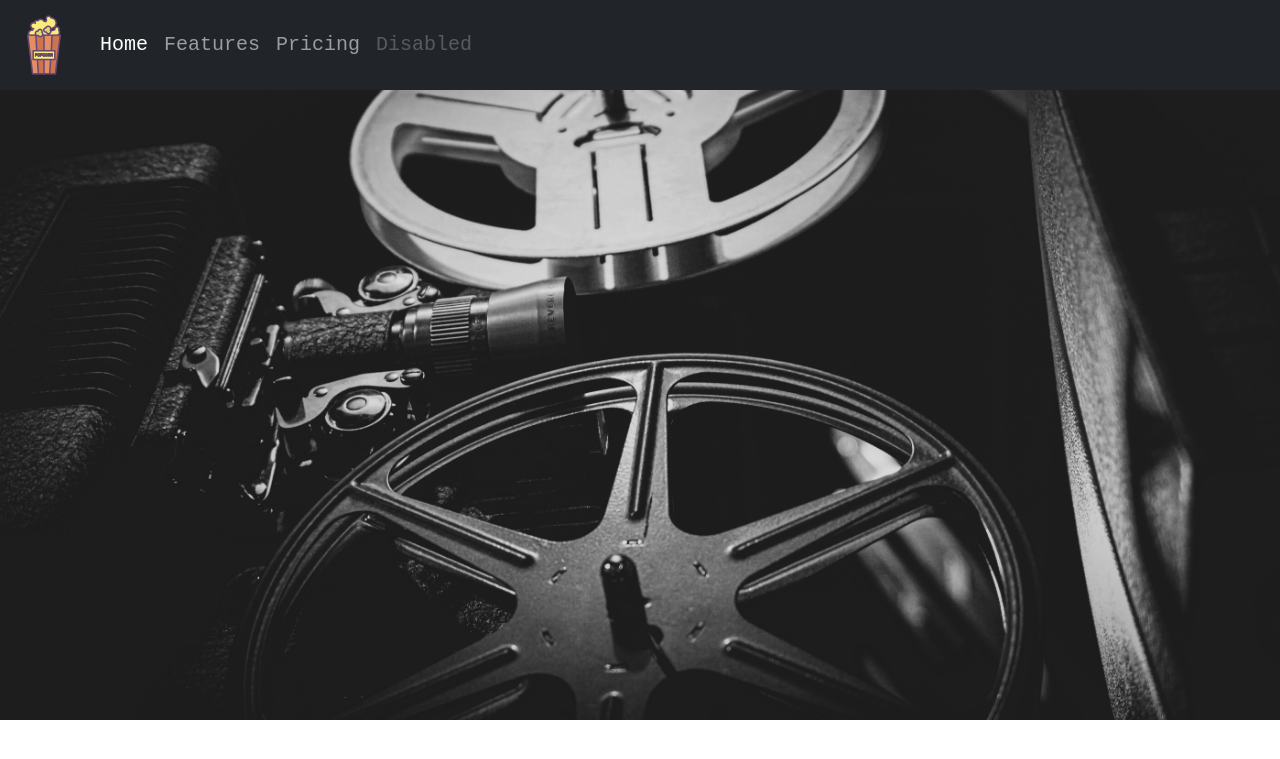
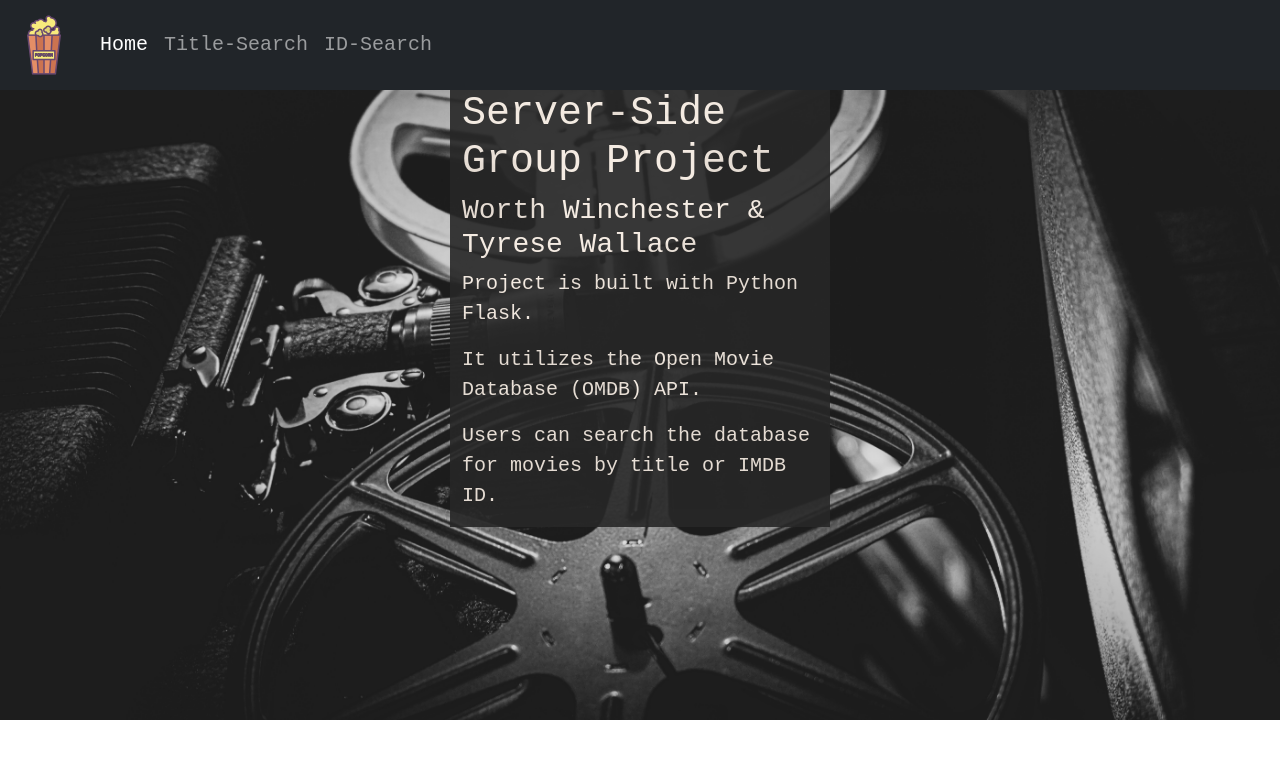
Before and after one commit to worth-winchester/serverSideWebDevGroupProject, a Flask app: page / in a window 1280 px wide. Shown: the top 759 px of the page. Run offline with Flask 2, Linux system fonts and the light colour scheme.

Commit message:
12/9/21 12:27PM

```diff
--- a/app.py
+++ b/app.py
@@ -1,25 +1,60 @@
 import requests
-from flask import Flask, render_template, request
+from flask import Flask, render_template, request, url_for
 from werkzeug.utils import redirect
 
 app = Flask(__name__)
 
 @app.route("/")
 def index():
-    return render_template("index2.html")
+    return render_template("index.html")
 
-@app.route("/movie", methods=['GET', 'POST'])
-def movie():
-    title = request.args.get("title")
-    if title != None:
-        requestUrl = "http://www.omdbapi.com/?apikey=a514574c&t=" + title
-        apiResponse = requests.get(requestUrl)
-        responseJson = apiResponse.json()
-        responseText = apiResponse.text
-        with open("test.txt", "w") as f:
-            f.write(responseText)
-    #return redirect("/", movieData=movieJson)
-    return render_template("index2.html", movieData=responseJson)
+@app.route("/movieTitle")
+def movieTitle():
+    return render_template("searchByTitle.html")
+
+@app.route("/movieID")
+def movieID():
+    return render_template("searchByID.html")
+
+# @app.route("/movieTitle", methods=['GET', 'POST'])
+# def getTitle():
+#     if request.method == 'POST':
+#         if request.form["movieTitle"] != "":
+#             title = request.form["movieTitle"]
+#             requestUrl = "http://www.omdbapi.com/?apikey=a514574c&t=" + title
+#             apiResponse = requests.get(requestUrl)
+#             responseJson = apiResponse.json()
+#             responseText = apiResponse.text
+#             with open("test.txt", "w") as f:
+#                 f.write(responseText)
+#             return render_template("searchByTitle.html", movieData=responseJson)
+
+@app.route("/movieTitle", methods=['GET', 'POST'])
+def getTitle():
+    if request.method == 'POST':
+        if request.form["movieTitle"] != "":
+            title = request.form["movieTitle"]
+            requestUrl = "http://www.omdbapi.com/?apikey=a514574c&t=" + title
+            apiResponse = requests.get(requestUrl)
+            responseJson = apiResponse.json()
+            responseText = apiResponse.text
+            test = responseJson["Title"]
+            with open("test.txt", "w") as f:
+                f.write(responseText)
+            return render_template("searchByTitle.html", movieData=test)
+
+@app.route("/movieID", methods=['GET', 'POST'])
+def getID():
+    if request.method == 'POST':
+        if request.form["movieID"] != "":
+            imdbID = request.form["movieID"]
+            requestUrl = "http://www.omdbapi.com/?apikey=a514574c&i=" + imdbID
+            apiResponse = requests.get(requestUrl)
+            responseJson = apiResponse.json()
+            responseText = apiResponse.text
+            with open("test.txt", "w") as f:
+                f.write(responseText)
+            return render_template("searchByID.html", movieData=responseJson)
 
 if __name__ == "__main__":
     app.run(debug=True)
--- a/static/css/styles2.css
+++ b/static/css/styles.css
@@ -6,3 +6,8 @@ body{
     font-family: 'Courier New', Courier, monospace;
     font-size: 20px;
 }
+
+.mainCol{
+    background-color: rgb(39, 39, 39);
+    opacity: 90%;
+}
--- /dev/null
+++ b/templates/index.html
@@ -0,0 +1,59 @@
+<!doctype html>
+<html lang="en">
+    <head>
+        <meta charset="utf-8">
+        <meta name="viewport" content="width=device-width, initial-scale=1">
+        <link href="https://cdn.jsdelivr.net/npm/bootstrap@5.1.3/dist/css/bootstrap.min.css" rel="stylesheet" integrity="sha384-1BmE4kWBq78iYhFldvKuhfTAU6auU8tT94WrHftjDbrCEXSU1oBoqyl2QvZ6jIW3" crossorigin="anonymous">
+        <link rel="stylesheet" href="{{url_for('static',filename='css/styles.css')}}">
+        <title>Server-Side Web Development Group Project</title>
+    </head>
+    <body>
+        <nav class="navbar navbar-expand-lg navbar-dark bg-dark">
+            <div class="container-fluid">
+                <a class="navbar-brand" href="#">
+                    <img src="/static/images/popcornIcon.png" alt="" width="64" height="64">
+                </a>
+                <button class="navbar-toggler" type="button" data-bs-toggle="collapse" data-bs-target="#navbarNav" aria-controls="navbarNav" aria-expanded="false" aria-label="Toggle navigation">
+                    <span class="navbar-toggler-icon"></span>
+                </button>
+                <div class="collapse navbar-collapse" id="navbarNav">
+                    <ul class="navbar-nav">
+                        <li class="nav-item">
+                            <a class="nav-link active" aria-current="page" href="{{ url_for('index') }}">Home</a>
+                        </li>
+                        <li class="nav-item">
+                            <a class="nav-link" href="{{ url_for('movieTitle') }}">Title-Search</a>
+                        </li>
+                        <li class="nav-item">
+                            <a class="nav-link" href="{{ url_for('movieID') }}">ID-Search</a>
+                        </li>
+                    </ul>
+                </div>
+            </div>
+        </nav>
+        <div class="container">
+            <div class="row">
+                <div class="col">
+                </div>
+                <div class="col">
+                </div>
+                <div class="col">
+                </div>
+            </div>
+            <div class="row">
+                <div class="col">
+                </div>
+                <div class="col mainCol">
+                    <h1>Server-Side Group Project</h1>
+                    <h3>Worth Winchester & Tyrese Wallace</h3>
+                    <p>Project is built with Python Flask.</p>
+                    <p>It utilizes the Open Movie Database (OMDB) API.</p>
+                    <p>Users can search the database for movies by title or IMDB ID.</p>
+                </div>
+                <div class="col">
+                </div>
+            </div>
+        </div>
+        <script src="https://cdn.jsdelivr.net/npm/bootstrap@5.1.3/dist/js/bootstrap.bundle.min.js" integrity="sha384-ka7Sk0Gln4gmtz2MlQnikT1wXgYsOg+OMhuP+IlRH9sENBO0LRn5q+8nbTov4+1p" crossorigin="anonymous"></script>
+    </body>
+</html>
```
Also changed, not shown: templates/searchByID.html (added, +61 -0 lines), templates/searchByTitle.html (renamed from templates/index2.html, +19 -8 lines).
